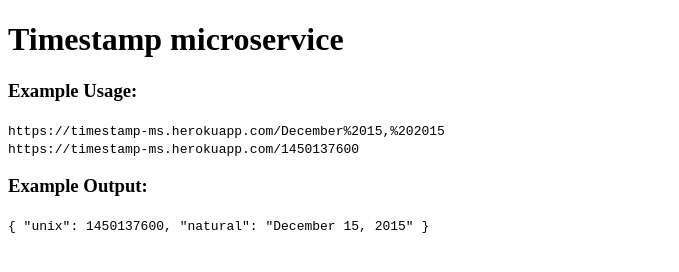
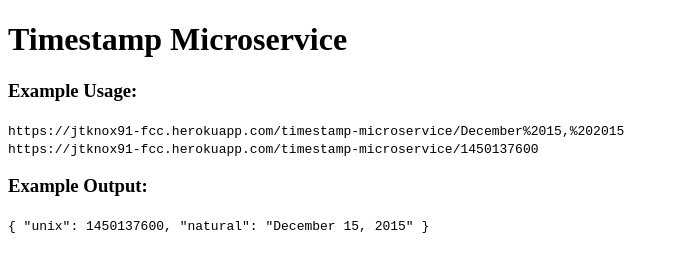
Before and after one commit to JTKnox91/fcc-projects, a website: page API-projects/timestamps.html in a window 1280 px wide. Shown: the whole page, without its empty margins (0-679 px from the left). Drawn offline with Linux system fonts and the light colour scheme.

Commit message:
edit HTML

```diff
--- a/API-projects/timestamps.html
+++ b/API-projects/timestamps.html
@@ -2,10 +2,10 @@
 <html>
 	<head></head>
 	<body>
-		<h1>Timestamp microservice</h1>
+		<h1>Timestamp Microservice</h1>
 		<h3>Example Usage:</h3>
-			<code>https://timestamp-ms.herokuapp.com/December%2015,%202015</code><br />
-			<code>https://timestamp-ms.herokuapp.com/1450137600</code>
+			<code>https://jtknox91-fcc.herokuapp.com/timestamp-microservice/December%2015,%202015</code><br />
+			<code>https://jtknox91-fcc.herokuapp.com/timestamp-microservice/1450137600</code>
 		<h3>Example Output:</h3>
 			<code>{ "unix": 1450137600, "natural": "December 15, 2015" }</code>
 	</body>
```
